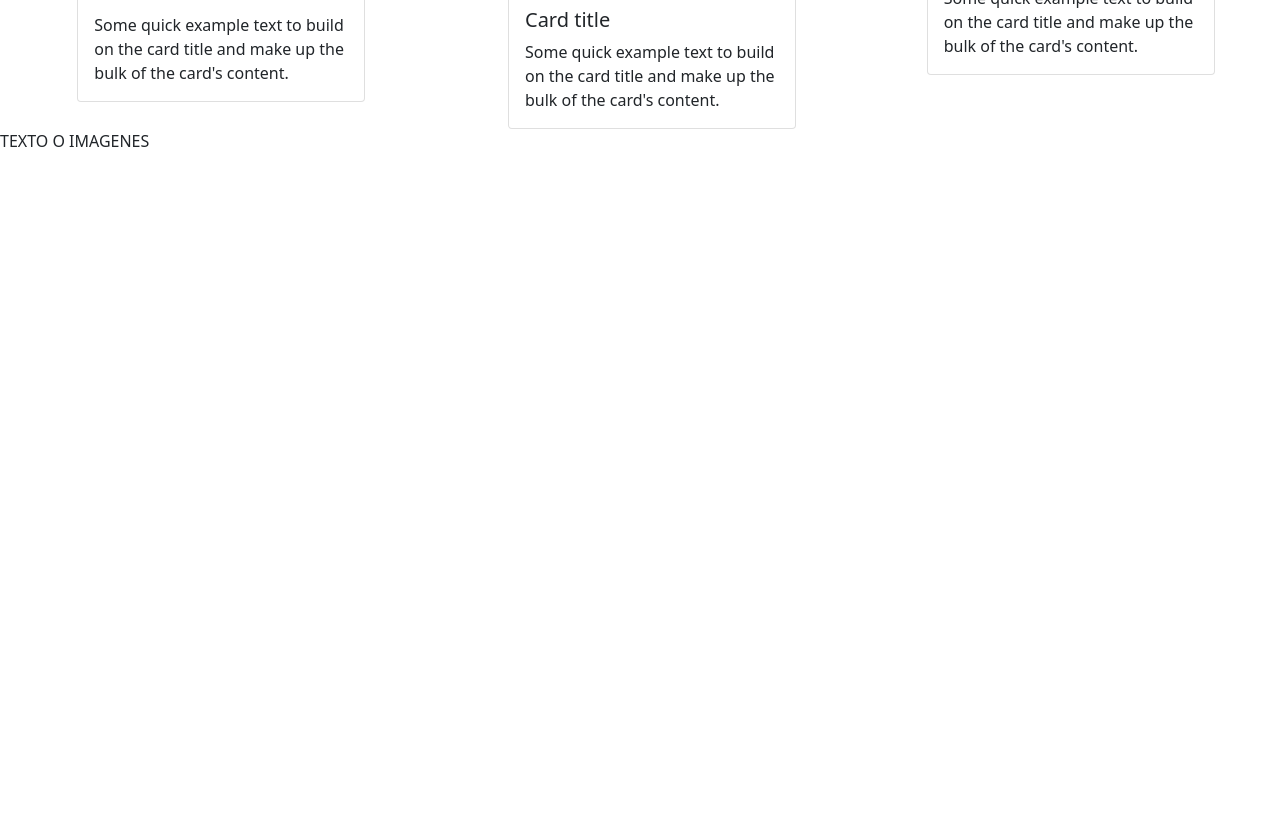
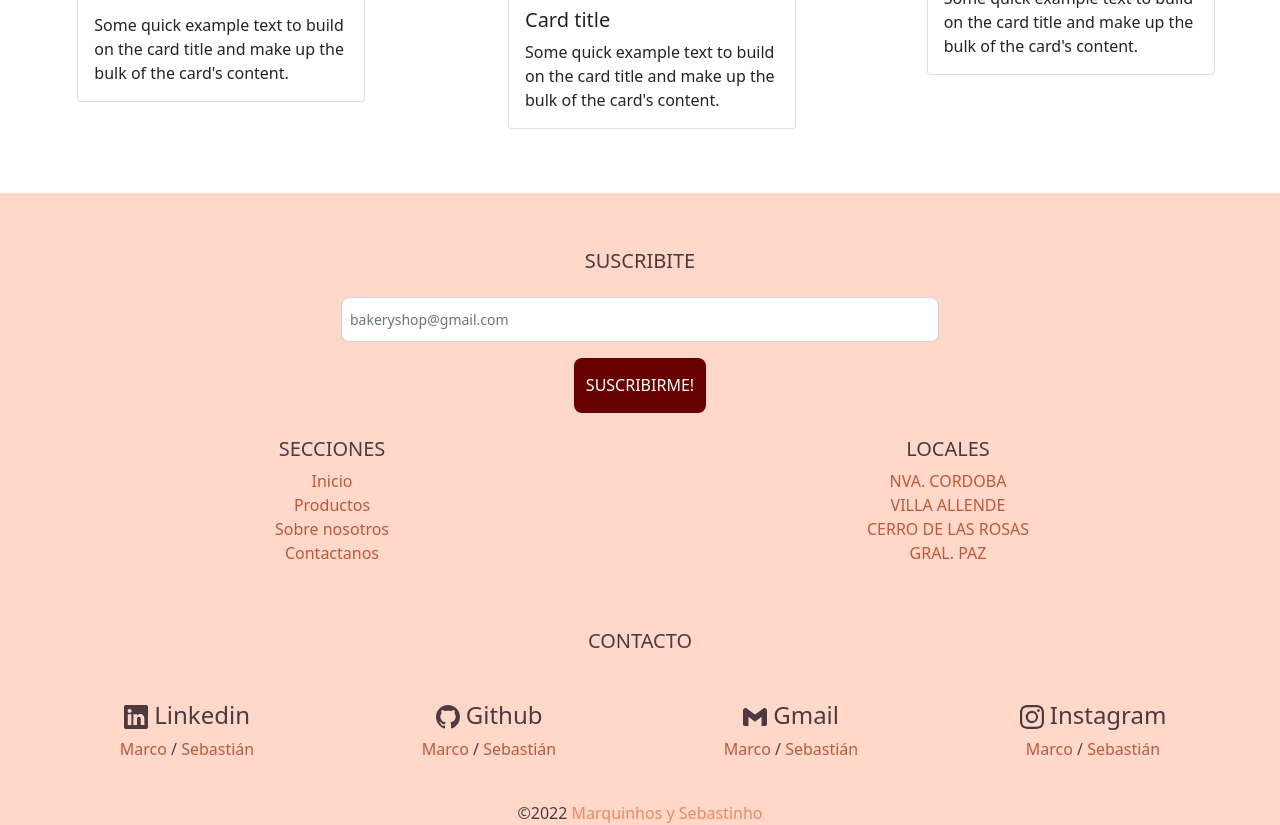
Before and after one commit to marcom25/panaderia-proyect, a React (Create React App) app: page / in a window 1280 px wide. Shown: the part 1080-1905 px from the top of the page. Before the commit the page ends 1249 px from the top, so only its background shows below. Built offline with nearby package versions, Linux system fonts and the light colour scheme.

Commit message:
Adding Dropdown in Sidebar and Footer.

```diff
--- /dev/null
+++ b/src/components/Footer.jsx
@@ -0,0 +1,136 @@
+import { SiGmail } from "react-icons/si";
+import { BsGithub, BsLinkedin, BsInstagram } from "react-icons/bs";
+import { AiFillInstagram } from "react-icons/ai";
+
+
+import "../css/Colors.css";
+import logo from "../images/titulo-mas-cercano.svg";
+
+const Footer = () => {
+    return (
+        <>
+            {/* <!-- Footer --> */}
+            <footer class="page-footer font-small blue pt-2 bg-pink brown-font">
+                <div class="container-fluid text-center text-md-left">
+
+                    {/* <!-- Grid row --> */}
+                    <div class="row mt-5">
+
+                        {/* <!-- Grid column --> */}
+                        <div class="col-md-8 m-auto mt-md-0 mt-3">
+                            <img src={logo} alt="logo" className="m-auto d-md-none w-75 w-md-50"/>
+                                {/* <!-- Content --> */}
+                            <hr class="clearfix w-50 m-auto d-md-none mt-5 mb-2"/>
+                            <h5 class="text-uppercase mb-4">SUSCRIBITE</h5>
+                            <form class="form-inline ">
+                            <input class="form-control form-control-sm mr-3 w-75 m-auto" type="text" placeholder="bakeryshop@gmail.com"
+                            aria-label="Search" style={{height: '45px', borderRadius: '8px'}}/>
+                            <i class="fas fa-search" aria-hidden="true"></i>
+                            <button type="button" class="btn btn-primary text-uppercase rounded-5  mt-3 bg-colorado border-0" style={{height: '55px', borderRadius: '8px'}}>Suscribirme!</button>
+                            </form>
+                            <br />
+                        </div>
+
+                        <hr class="clearfix w-50 m-auto d-md-none mt-2 mb-2"/>
+
+
+
+                        {/* <!-- Grid column --> */}
+                        <div class="col-md-6 mb-md-0 mb-3">
+
+                            <h5 class="text-uppercase">Secciones</h5>
+
+                            <ul class="list-unstyled">
+                                <li>
+                                    <a className="orange-dark-font text-decoration-none" href="#!">Inicio</a>
+                                </li>
+                                <li>
+                                    <a className="orange-dark-font text-decoration-none" href="#!">Productos</a>
+                                </li>
+                                <li>
+                                    <a className="orange-dark-font text-decoration-none" href="#!">Sobre nosotros</a>
+                                </li>
+                                <li>
+                                    <a className="orange-dark-font text-decoration-none" href="#!">Contactanos</a>
+                                </li>
+                            </ul>
+
+                        </div>
+
+
+
+                        <hr class="clearfix w-50 m-auto d-md-none mb-2" />
+                        {/* <!-- Grid column --> */}
+                        <div class="col-md-6 mb-md-0">
+
+                            <h5 class="text-uppercase">Locales</h5>
+
+                            <ul class="list-unstyled">
+                                <li>
+                                    <a className="orange-dark-font text-decoration-none" href="#!">NVA. CORDOBA</a>
+                                </li>
+                                <li>
+                                    <a className="orange-dark-font text-decoration-none" href="#!">VILLA ALLENDE</a>
+                                </li>
+                                <li>
+                                    <a className="orange-dark-font text-decoration-none" href="#!">CERRO DE LAS ROSAS</a>
+                                </li>
+                                <li>
+                                    <a className="orange-dark-font text-decoration-none" href="#!">GRAL. PAZ</a>
+                                </li>
+                            </ul>
+
+                        </div>
+                        {/* <!-- Grid column --> */}
+                        <hr class="clearfix w-50 m-auto d-md-none mt-3 mb-2" />
+                        <div class="col-md-12 m-auto mb-md-0 mb-3"><h5 class="text-uppercase mb-4 mb-md-5 mt-md-5">Contacto</h5>
+                            <ul class="list-unstyled d-md-flex justify-content-around">
+                                    <div class="col-md-3">
+                                        <h4><BsLinkedin/> Linkedin</h4>
+                                        <li>
+                                            <p><a class="orange-dark-font text-decoration-none" href="#!">Marco </a>/<a class="orange-dark-font text-decoration-none" href="#!"> Sebastián</a></p>
+                                        </li>
+                                    </div>
+                                    <div class="col-md-3">
+                                        <h4><BsGithub/> Github</h4>
+                                        <li>
+                                            <p><a class="orange-dark-font text-decoration-none" href="#!">Marco </a>/<a class="orange-dark-font text-decoration-none" href="#!"> Sebastián</a></p>
+                                        </li>
+                                    </div>
+
+                                    <div class="col-md-3">
+                                        <h4><SiGmail/> Gmail</h4>
+                                        <li>
+                                            <p><a class="orange-dark-font text-decoration-none" href="#!">Marco </a>/<a class="orange-dark-font text-decoration-none" href="#!"> Sebastián</a></p>
+                                        </li>
+                                    </div>
+                                    <div class="col-md-3">
+                                        <h4><BsInstagram/> Instagram</h4>
+                                        <li>
+                                            <p><a class="orange-dark-font text-decoration-none" href="#!">Marco </a>/<a class="orange-dark-font text-decoration-none" href="#!"> Sebastián</a></p>
+                                        </li>
+                                    </div>
+
+                            </ul>
+                        </div>
+
+
+                    </div>
+                    {/* <!-- Grid row --> */}
+
+                </div>
+                {/* <!-- Footer Links --> */}
+
+
+                {/* <!-- Copyright --> */}
+                <div class="footer-copyright text-center mt-2">©2022<a className="text-decoration-none orange-light-font" href="https://www.instagram.com/"> Marquinhos y </a><a className="text-decoration-none orange-light-font" href="https://www.instagram.com/">Sebastinho</a>
+                </div>
+                {/* <!-- Copyright --> */}
+
+            </footer>
+            {/* <!-- Footer --> */}
+        </>
+    );
+}
+
+export default Footer;
--- a/src/components/Grid.jsx
+++ b/src/components/Grid.jsx
@@ -3,6 +3,8 @@ import Sidebar from "./Sidebar";
 import Navbar from './Navbar';
 import Card from "./Card";
 import ParallaxBg from './ParallaxBg';
+import Footer from './Footer';
+// IMPORTS DE CSS
 import "../css/Grid.css"
 // IMPORTS DE IMAGENES
 import image1 from "../images/donuts.jpg";
@@ -39,12 +41,16 @@ const Grid = () => {
                 <div className='col-sm p-0'>
                     <div className=''>
                         <p>
-                            TEXTO O IMAGENES
+                            <br /><br />
                         </p>
                     </div>
                 </div>
             </div>
-
+            <div className='row'>
+                <div className='col-sm p-0'>
+                    <Footer/>
+                </div>
+            </div>
         </div>
     );
 }
--- a/src/components/Sidebar.jsx
+++ b/src/components/Sidebar.jsx
@@ -5,7 +5,7 @@ import { FaStore, FaShoppingCart } from "react-icons/fa";
 import { AiFillHome, AiOutlineMenu } from "react-icons/ai";
 import { IoIosPeople } from "react-icons/io";
 import { SiGooglemessages } from "react-icons/si";
-import logo from "../images/titulo-mas-cercano.svg"
+import logo from "../images/titulo-mas-cercano.svg";
 
 
 
@@ -27,14 +27,22 @@ const Sidebar = () => {
                 <li class="nav-item bg-brown-hover">
                   <a class="nav-link d-flex align-items-center brown-font font-pink-hover px-3" aria-current="page" href="#"> <AiFillHome style={{fontSize: '1.55rem', paddingRight: '4px'}}/> Inicio</a>
                 </li>
-                <li class="nav-item bg-brown-hover">
-                  <a class="nav-link d-flex align-items-center brown-font font-pink-hover px-3" href="#"><FaStore style={{fontSize: '1.5rem', paddingRight: '5px'}}/> Productos</a>
+                <li >
+                  <a class="nav-link dropdown-toggle d-flex align-items-center brown-font font-pink-hover px-3  nav-item dropdown bg-brown-hover pink-font" href="#" id="offcanvasNavbarDropdown" role="button" data-bs-toggle="dropdown" aria-expanded="false"> <FaStore style={{fontSize: '1.5rem', paddingRight: '5px'}}/>Productos</a>
+                  <ul class="dropdown-menu border-0 rounded-0 bg-pink pink-font font-pink-hover" aria-labelledby="offcanvasNavbarDropdown">
+                    <li><a class="dropdown-item bg-brown-hover font-pink-hover ps-4" href="#">Tortas</a></li>
+                    <li><a class="dropdown-item bg-brown-hover font-pink-hover ps-4" href="#">Facturas</a></li>
+                    <li><a class="dropdown-item bg-brown-hover font-pink-hover ps-4" href="#">Masitas</a></li>
+                    <li><a class="dropdown-item bg-brown-hover font-pink-hover ps-4" href="#">Chocolates</a></li>
+                    <li><hr class="dropdown-divider" /></li>
+                    <li><a class="dropdown-item bg-brown-hover font-pink-hover ps-4" href="#">Más productos</a></li>
+                  </ul>
                 </li>
                 <li class="nav-item bg-brown-hover">
                   <a class="nav-link d-flex align-items-center brown-font font-pink-hover px-3" href="#"> <IoIosPeople style={{fontSize: '1.6rem', paddingRight: '4px'}}/> Sobre nosotros</a>
                 </li>
                 <li class="nav-item bg-brown-hover">
-                  <a class="nav-link d-flex align-items-center brown-font font-pink-hover px-3" href="#"><SiGooglemessages style={{fontSize: '1.5rem', paddingRight: '5px'}}/> Contactanos</a>
+                  <a class="nav-link d-flex align-items-center brown-font font-pink-hover px-3" href="#"><SiGooglemessages style={{fontSize: '1.6rem', paddingRight: '6px'}}/> Contactanos</a>
                 </li>
               </ul>
             </div>
--- a/src/css/Colors.css
+++ b/src/css/Colors.css
@@ -23,6 +23,9 @@
 .bg-yellow {
     background-color: rgb(251, 197, 101) !important;
 }
+.bg-colorado {
+    background-color: rgb(104, 1, 1) !important;
+}
 
 
 
@@ -42,7 +45,7 @@
 }
 
 .orange-light-font {
-    color: rgb(236, 138, 101) !;
+    color: rgb(236, 138, 101) !important;
 }
 
 .orange-dark-font {
```
